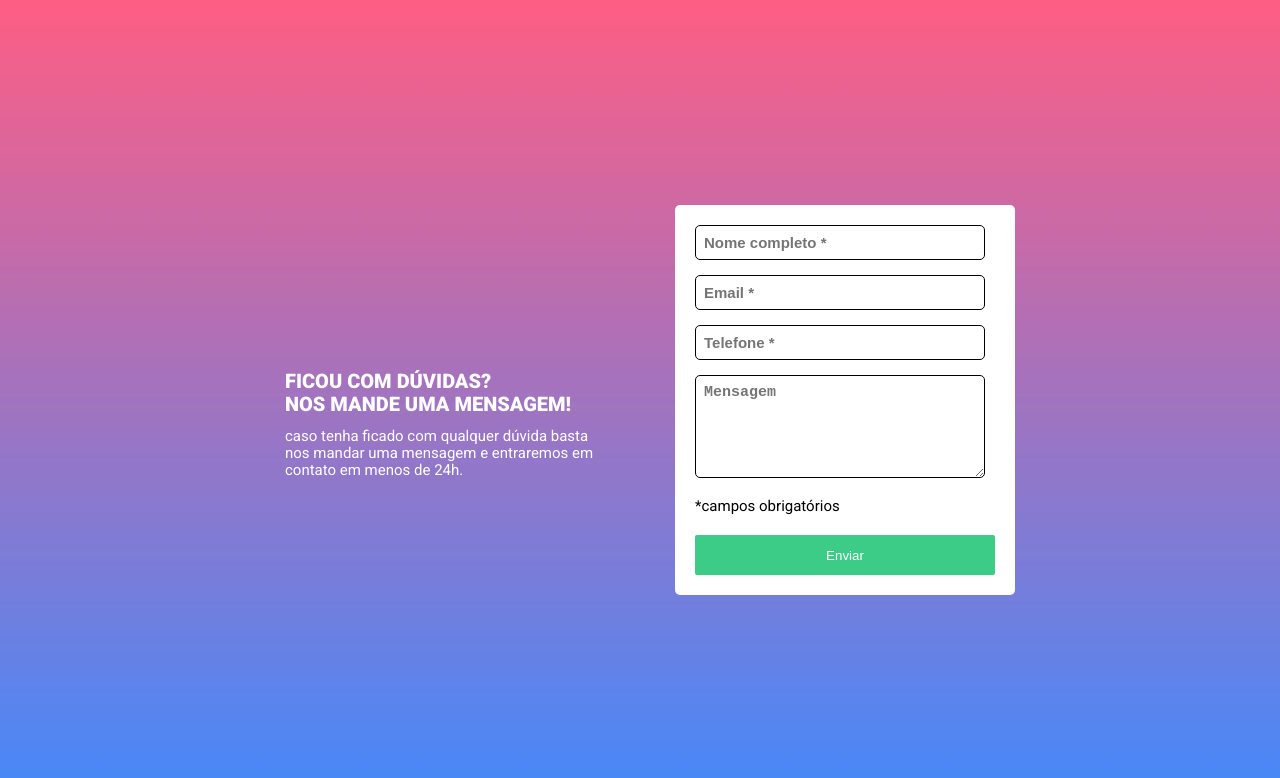
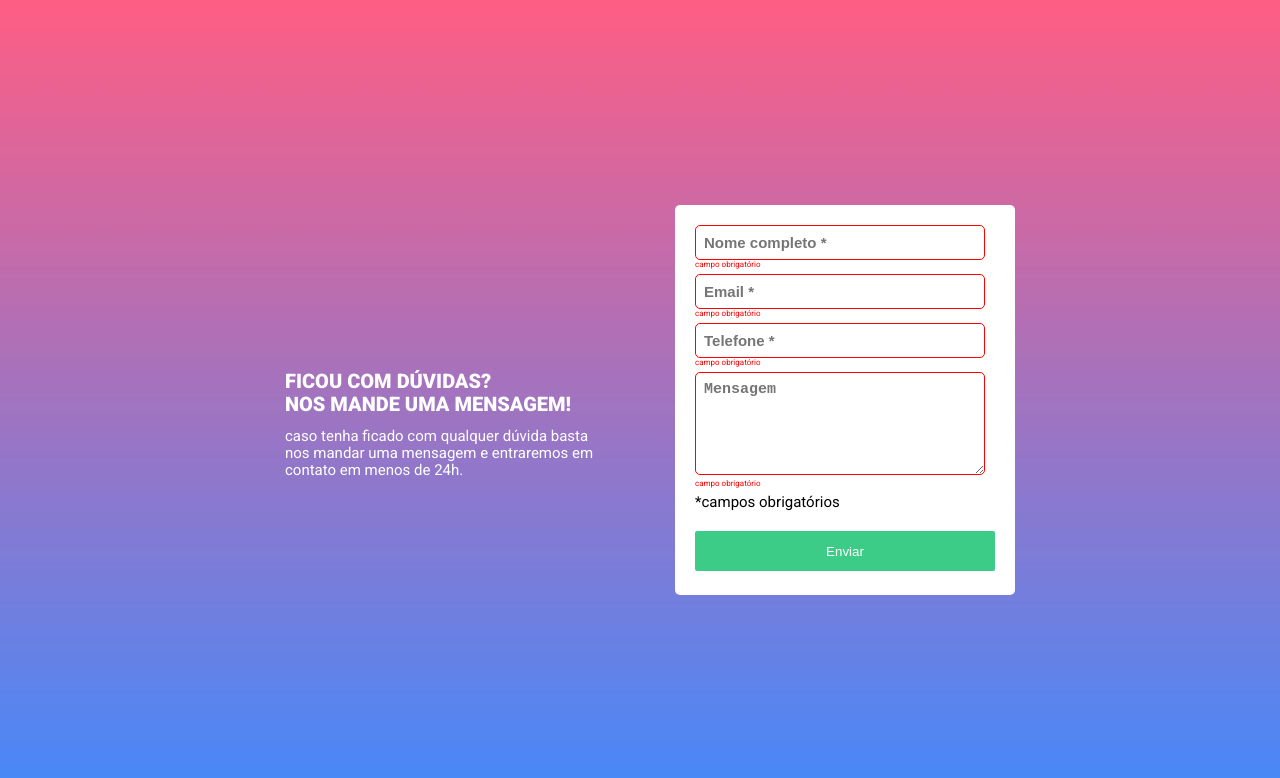
Before and after one commit to oseiasWeb/Quest-Validacao-Cadastro-JS, a plain HTML site: page index.html in a window 1280 px wide. Both pictures are taken after a click on the button "Enviar". Drawn offline with Linux system fonts and the light colour scheme.

Commit message:
Criada a validação de campos obrigatórios do cadastro

```diff
--- a/index.html
+++ b/index.html
@@ -24,14 +24,24 @@
     </div>
 
     <div class="cadastro">
-        <div class="formulario">
-            <input type="text" name="nome" placeholder="Nome completo *" required><br>
-            <input type="email" name="email" placeholder="Email *" required><br>
-            <input type="text" nome="telefone" placeholder="Telefone *" required><br>
-            <textarea name="comentario" id="textarea" cols="30" rows="5" placeholder="Mensagem" required></textarea><br>
-        </div>
+        <form class="formulario" name="formulario">
+            <input type="text" id="nome" name="nome" placeholder="Nome completo *"><br>
+            <span role="alert" id="erroNome" aria-hidden="true">campo obrigatório</span>
+
+            <input type="email" name="email" placeholder="Email *" id="email"><br>
+            <span role="alert" id="erroEmail" aria-hidden="true">campo obrigatório</span>
+
+            <input type="text" nome="telefone" placeholder="Telefone *" id="telefone"><br>
+            <span role="alert" id="erroTelefone" aria-hidden="true">campo obrigatório</span>
+
+            <textarea name="comentario" id="comentario" cols="30" rows="5" placeholder="Mensagem" ></textarea>
+            <span role="alert" id="erroComentario" aria-hidden="true">campo obrigatório</span>
+
+        </form>
         <p>*campos obrigatórios</p>
-        <a href="#"><button>Enviar</button></a>
+        <a href="#">
+            <button id="enviar">Enviar</button>
+        </a>
     </div>
 
     <script type="text/javascript" src="src/js/validacao.js"></script>
--- a/src/css/style.css
+++ b/src/css/style.css
@@ -65,4 +65,29 @@ body {
     width: 300px;
     height: 40px;
     border-radius: 2px;
+    cursor: pointer;
 }
+
+span {
+    color: red;
+    font-size: 0.8em;
+}
+
+#erroNome, #erroEmail, #erroTelefone, #erroComentario {
+    display: none;
+    font-size: 8px;
+    margin-top: -15px;
+    margin-bottom: 5px;
+}
+
+#erroNome.visible, #erroEmail.visible, #erroTelefone.visible, #erroComentario.visible {
+    display: block;
+}
+
+.cadastro .formulario input.invalid, textarea.invalid {
+    border-color: red;
+}
+
+.cadastro .formulario input.valid {
+    border-color: green;
+}
--- a/src/js/validacao.js
+++ b/src/js/validacao.js
@@ -1 +1,53 @@
-alert('Deu certo')
+const enviarMensagem = document.getElementById("enviar");
+
+function validarCampoDigitado() {
+    var nome = document.getElementById("nome");
+
+    if(nome.value != "") {
+        alert("Informou informado");
+
+    }
+}
+
+enviarMensagem.addEventListener("click", validacao);
+
+function validacao(a) {
+    a.preventDefault();
+
+    const campoNome = document.getElementById("nome");
+    const campoEmail = document.getElementById("email");
+    const campoTelefone = document.getElementById("telefone");
+    const campoComentario = document.getElementById("comentario");
+    let valido = true;
+
+    if(!campoNome.value){
+        const erroNome = document.getElementById("erroNome");
+        erroNome.classList.add("visible");
+        campoNome.classList.add("invalid");
+        erroNome.setAttribute("aria-hidden", false);
+        erroNome.setAttribute("aria-invalid", true);
+
+        const erroEmail = document.getElementById("erroEmail");
+        erroEmail.classList.add("visible");
+        campoEmail.classList.add("invalid");
+        erroEmail.setAttribute("aria-hidden", false);
+        erroEmail.setAttribute("aria-invalid", true);
+
+        const erroTelefone = document.getElementById("erroTelefone");
+        erroTelefone.classList.add("visible");
+        campoTelefone.classList.add("invalid");
+        erroTelefone.setAttribute("aria-hidden", false);
+        erroTelefone.setAttribute("aria-invalid", true);
+
+        const erroComentario = document.getElementById("erroComentario");
+        erroComentario.classList.add("visible");
+        campoComentario.classList.add("invalid");
+        erroComentario.setAttribute("aria-hidden", false);
+        erroComentario.setAttribute("aria-invalid", true);
+
+    }
+
+    return valido;
+}
+
+console.log(validarCampoDigitado)
```
